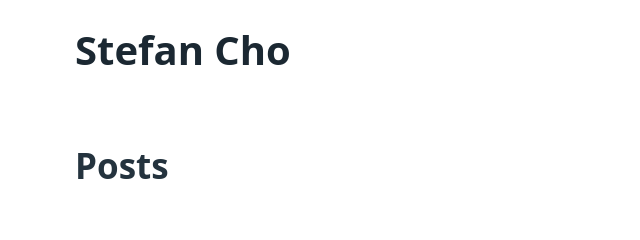
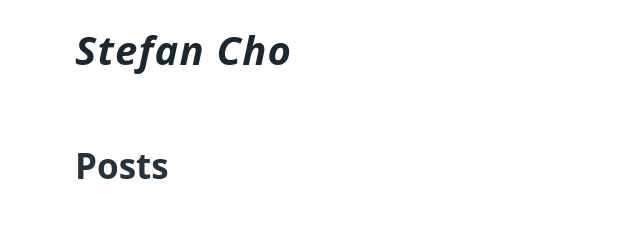
Before and after one commit to devstefancho/blog, a Gatsby site: page / in a window 1280 px wide. Shown: the top 240 px of the page, 0-640 px from the left. Built offline with nearby package versions, Linux system fonts and the light colour scheme; Gatsby itself is replaced by a stand-in of ours.

Commit message:
💄 홈 버튼 링크 적용

```diff
--- a/src/components/layout/Layout.module.scss
+++ b/src/components/layout/Layout.module.scss
@@ -1,6 +1,9 @@
 .container {
   .logo {
+    user-select: none;
     margin-bottom: 0;
+    font-style: italic;
+    letter-spacing: 0.03em;
   }
 
   nav {
--- a/src/components/layout/Layout.tsx
+++ b/src/components/layout/Layout.tsx
@@ -1,4 +1,5 @@
 import React, { PropsWithChildren } from 'react'
+import { Link } from 'gatsby'
 import ThemeModeButton from './ThemeModeButton'
 import * as styles from './Layout.module.scss'
 
@@ -6,7 +7,9 @@ const Layout: React.FC<PropsWithChildren> = ({ children }) => {
   return (
     <div className={`container ${styles.container}`}>
       <nav>
-        <h1 className={styles.logo}>Stefan Cho</h1>
+        <Link to="/">
+          <h1 className={styles.logo}>Stefan Cho</h1>
+        </Link>
         {typeof window !== 'undefined' && <ThemeModeButton />}
       </nav>
       <div>{children}</div>
--- a/src/pages/blog/{markdownRemark.frontmatter__slug}.tsx
+++ b/src/pages/blog/{markdownRemark.frontmatter__slug}.tsx
@@ -1,5 +1,5 @@
 import React from 'react'
-import { Link, PageProps, graphql } from 'gatsby'
+import { PageProps, graphql } from 'gatsby'
 import { Layout } from '@/components/layout'
 
 export default function BlogPostTemplate({
@@ -8,7 +8,6 @@ export default function BlogPostTemplate({
   const { markdownRemark } = data
   return (
     <Layout>
-      <Link to="/">Go To Home</Link>
       <article>
         <h1>{markdownRemark?.frontmatter?.title}</h1>
         <time dateTime={markdownRemark?.frontmatter?.date ?? ''}>
```
